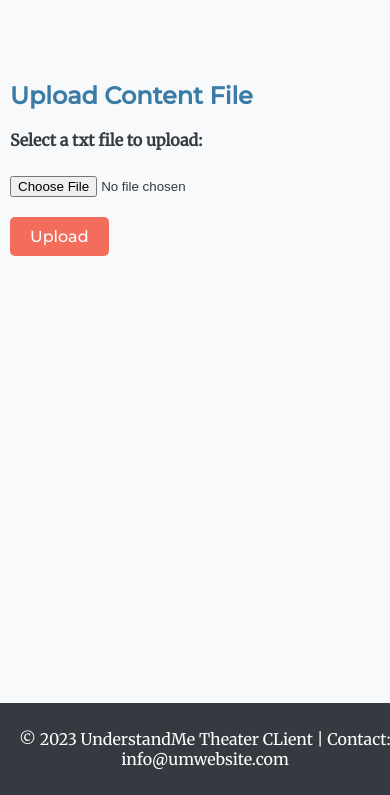
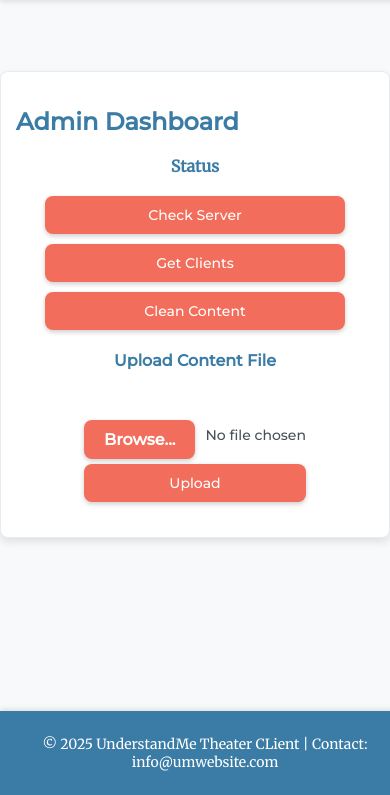
Before and after one commit to ekarpovs/th-client, a FastAPI app: page /adm/dashboard in a window 390 px wide. Shown: the part 49-844 px from the top of the page. Run offline with FastAPI, Linux system fonts and the light colour scheme.

Commit message:
refactoring

```diff
--- a/src/admin/endpoints/auth.py
+++ b/src/admin/endpoints/auth.py
@@ -3,7 +3,7 @@ from fastapi.responses import HTMLResponse, RedirectResponse
 
 router = APIRouter()
 
-@router.post('/login')
+@router.post('/login', tags=["AUTH"])
 def login_user(
     request: Request,
     email: str = Form(...),
@@ -21,7 +21,7 @@ def login_user(
     return response
 
 
-@router.get('/logout')
+@router.get('/logout', tags=["AUTH"])
 def logout():
     response = RedirectResponse('/adm', status_code=status.HTTP_302_FOUND)
     response.delete_cookie('access_token')
--- a/src/app.py
+++ b/src/app.py
@@ -11,7 +11,7 @@ from fastapi.staticfiles import StaticFiles
 
 from src.description import description, title, version, license, contact
 from src.clients import endpoints
-from src.clients.httpx_client import get_client_pack, initialize, ping_broadcast_server
+from src.common.httpx_client import initialize, ping_broadcast_server
 from src.common.logger_setup import get_logger
 import src.common.config as cfg
 from src.clients.utilis import check_static_path
@@ -25,11 +25,10 @@ async def lifespan(app: FastAPI):
     __print_config()
     check_static_path()
     app.requests_client = initialize()
-    if not cfg.standalone:
-        await get_client_pack(app.requests_client, 'prompter')
-        await get_client_pack(app.requests_client, 'viewer')
-        pong = await ping_broadcast_server(app.requests_client)
-        logger.info(pong)
+    # await get_client_pack(app.requests_client, 'prompter')
+    # await get_client_pack(app.requests_client, 'viewer')
+    pong = await ping_broadcast_server(app.requests_client)
+    logger.info(pong)
     yield
     # ShutDown
     logger.info("Shutdown")
--- a/src/clients/endpoints.py
+++ b/src/clients/endpoints.py
@@ -9,7 +9,7 @@ from typing import Optional
 from fastapi import APIRouter, Request
 from fastapi.responses import HTMLResponse
 
-from src.clients.httpx_client import redirect_to_broadcast_server
+from src.common.httpx_client import redirect_to_broadcast_server
 from src.clients.utilis import get_cfg_data, load_content, load_script
 from src.common.logger_setup import get_logger
 
--- a/src/clients/utilis.py
+++ b/src/clients/utilis.py
@@ -3,6 +3,7 @@ import json
 import re
 import uuid
 import aiofiles
+from shutil import rmtree
 
 import src.common.config as cfg
 from src.common.logger_setup import get_logger
--- a/src/common/config.py
+++ b/src/common/config.py
@@ -21,5 +21,4 @@ owner = os.getenv('OWNER', 'owner1')
 ui_proxy = os.getenv('UI_PROXY', 'http://127.0.0.1:8012')
 logs_root = os.getenv('LOGS_ROOT', './logs')
 logs_level = os.getenv('LOGS_LEVEL', "ERROR")
-standalone= bool(os.getenv('STANDALONE', 'Falce'))
 max_content_size = int(os.getenv('MAX_CONTENT_LENGTH', '52428800'))
--- a/src/clients/httpx_client.py
+++ b/src/common/httpx_client.py
@@ -64,7 +64,7 @@ async def __send_get_request(
         return __response_data(await requests_client.get(url=target_url))
     except Exception as e:
         logger.error(f'__send_get_request {e}')
-        return {}
+        return {"error": f'__send_get_request {e}'}
 
 @retry(
     retry=retry_if_exception_type(ConnectTimeout),
--- a/static/prompter/main.js
+++ b/static/prompter/main.js
@@ -1,6 +1,6 @@
 // @ts-nocheck
 // Be interactions
-const THCL_LOCATOR = 'https://th-zero.onrender.com';
+const THCL_LOCATOR = 'http://127.0.0.1:8021';
 
 // Get data from backend
 async function fetchData(lang = 'ru') {
--- a/static/viewer/main.js
+++ b/static/viewer/main.js
@@ -1,6 +1,6 @@
 // @ts-nocheck
 // Be interactions
-const THCL_LOCATOR = 'https://th-zero.onrender.com';
+const THCL_LOCATOR = 'http://127.0.0.1:8021';
 
 // const BSRV_LOCATOR = 'BROADCAST_SERVICE_URL';
 // const ROOT_PATH = '/ws/socket.io';
--- a/static_admin/style.css
+++ b/static_admin/style.css
@@ -17,6 +17,7 @@ nav {
     width: 100%;
     top: 0;
     z-index: 1;
+    box-shadow: 0 2px 5px rgba(0, 0, 0, 0.1);
 }
 
 nav a {
@@ -25,37 +26,81 @@ nav a {
     text-decoration: none;
     font-family: 'Montserrat', sans-serif;
     font-weight: 500;
+    transition: color 0.3s ease;
 }
 
 nav a:hover {
+    color: #F8F9FA;
     text-decoration: underline;
 }
 
 .container {
+    background-color: #FFFFFF; /* Add a white background for contrast */
+    border: 1px solid #E9ECEF;
+    border-radius: 8px;
+    box-shadow: 0 4px 8px rgba(0, 0, 0, 0.1);
+    padding: 20px;
     max-width: 800px;
-    margin: 80px auto 20px; /* Adjust margin-top to account for fixed header */
-    padding: 20px;
+    margin: 100px auto 20px; /* Centers the content and provides spacing */
 }
 
-h1, h2 {
+
+h1, h2, h4 {
     color: #3A7CA5;
     font-family: 'Montserrat', sans-serif;
+    margin-bottom: 15px;
+}
+
+#resultString {
+    text-align: center; /* Center align the result string */
+    margin: 20px auto;
+    font-size: 16px;
+    color: #3A7CA5; /* Match the theme color */
+    font-weight: bold;
+}
+
+/* Button Container Styling */
+.button-container {
+    display: flex;
+    justify-content: center;
+    flex-wrap: wrap;
+    gap: 10px; /* Consistent spacing between buttons */
+    margin-top: 20px;
 }
 
 button {
     background-color: #F26D5B;
     color: #FFFFFF;
     border: none;
-    padding: 10px 20px;
+    padding: 12px 25px;
     cursor: pointer;
     font-family: 'Montserrat', sans-serif;
     font-size: 16px;
-    border-radius: 5px;
-    transition: background-color 0.3s ease;
+    border-radius: 8px;
+    transition: all 0.3s ease;
+    box-shadow: 0 2px 5px rgba(0, 0, 0, 0.2);
+    width: 200px; /* Uniform button width */
+    text-align: center;
 }
 
 button:hover {
     background-color: #DD5745;
+    transform: translateY(-2px);
+    box-shadow: 0 4px 10px rgba(0, 0, 0, 0.3);
+}
+
+.upload-section {
+    text-align: center; /* Center-align the content */
+    margin: 20px auto;
+}
+
+.upload-section form {
+    display: inline-block; /* Ensure the form doesn't stretch across the page */
+    text-align: left; /* Keep input fields aligned within the form */
+}
+
+form {
+    margin-top: 20px;
 }
 
 label {
@@ -63,47 +108,125 @@ label {
     margin-top: 15px;
     margin-bottom: 5px;
     font-weight: bold;
+    color: #495057;
 }
 
+/* input[type="file"] {
+    margin: 10px 0;
+} */
+
+/* Hide the default input[type="file"] */
+input[type="file"] {
+    display: none; /* Hide the file input */
+}
+
+/* Style the file upload container */
+.custom-file-upload {
+    display: flex; /* Use flexbox for horizontal alignment */
+    align-items: center; /* Align items vertically to the center */
+    gap: 10px; /* Add spacing between the button and the file name */
+}
+
+/* Style the label to look like a button */
+.custom-file-upload label {
+    display: inline-block;
+    background-color: #F26D5B;
+    color: #FFFFFF;
+    padding: 10px 20px;
+    border-radius: 8px;
+    cursor: pointer;
+    font-family: 'Montserrat', sans-serif;
+    font-size: 16px;
+    transition: background-color 0.3s ease, transform 0.2s ease;
+    box-shadow: 0 2px 5px rgba(0, 0, 0, 0.2);
+}
+
+/* Hover effect for label */
+.custom-file-upload label:hover {
+    background-color: #DD5745;
+    transform: translateY(-2px);
+    box-shadow: 0 4px 10px rgba(0, 0, 0, 0.3);
+}
+
+/* Style for the file name */
+.file-name {
+    font-family: 'Montserrat', sans-serif;
+    font-size: 14px;
+    color: #495057;
+    white-space: nowrap; /* Prevents file name wrapping */
+    overflow: hidden; /* Ensures long file names are visually truncated */
+    text-overflow: ellipsis; /* Adds ellipsis (...) for long names */
+}
+
+/* Optional focus effect */
+input[type="file"]:focus + label {
+    outline: 2px solid #3A7CA5;
+}
+
+input[type="text"],
 input[type="email"],
-input[type="password"],
-input[type="text"] {
+input[type="password"] {
     width: 100%;
-    padding: 10px;
+    padding: 12px;
     border: 1px solid #CED4DA;
-    border-radius: 4px;
+    border-radius: 5px;
     box-sizing: border-box;
-    margin-bottom: 10px;
+    margin-bottom: 15px;
+    font-size: 14px;
+    background-color: #F8F9FA;
+    transition: border-color 0.3s ease;
+}
+
+input[type="text"]:focus,
+input[type="email"]:focus,
+input[type="password"]:focus {
+    border-color: #3A7CA5;
+    box-shadow: 0 0 5px rgba(58, 124, 165, 0.5);
 }
 
 .error {
     color: #E74C3C;
+    font-size: 14px;
+    margin-top: 5px;
 }
 
 .message {
     color: #28A745;
+    font-size: 14px;
+    margin-top: 5px;
+}
+
+/* Tooltip for better UX */
+.tooltip {
+    position: relative;
+    cursor: pointer;
+}
+
+.tooltip:hover::after {
+    content: attr(data-tooltip);
+    position: absolute;
+    background: #343A40;
+    color: #FFFFFF;
+    padding: 5px 10px;
+    border-radius: 5px;
+    font-size: 12px;
+    top: 100%;
+    left: 50%;
+    transform: translateX(-50%);
+    white-space: nowrap;
+    box-shadow: 0 2px 5px rgba(0, 0, 0, 0.2);
 }
 
 .footer {
-    background-color: #343A40;
+    background-color: #3A7CA5;
     color: #FFFFFF;
     text-align: center;
     padding: 10px;
     position: fixed;
     width: 100%;
     bottom: 0;
-}
-
-a {
-    color: #3A7CA5;
-}
-
-a:hover {
-    color: #F26D5B;
-}
-
-.form-group {
-    margin-bottom: 15px;
+    box-shadow: 0 -2px 5px rgba(0, 0, 0, 0.1);
+    font-size: 14px;
 }
 
 /* Responsive Design */
@@ -118,7 +241,19 @@ a:hover {
     }
 
     .container {
-        margin-top: 100px;
+        margin-top: 120px;
+        padding: 15px;
+    }
+
+    .button-container {
+        flex-direction: column; /* Stack buttons vertically on smaller screens */
+        align-items: center;
+    }
+
+    button {
+        width: 100%; /* Full-width buttons for smaller screens */
+        max-width: 300px; /* Restrict max width */
         padding: 10px;
+        font-size: 14px;
     }
 }
--- a/templates/base.html
+++ b/templates/base.html
@@ -19,7 +19,7 @@
         {% block content %}{% endblock %}
     </div>
     <div class="footer">
-        <p>&copy; 2023 UnderstandMe Theater CLient | Contact: info@umwebsite.com</p>
+        <p>&copy; 2025 UnderstandMe Theater CLient | Contact: info@umwebsite.com</p>
     </div>
 </body>
 </html>
--- a/templates/dashboard.html
+++ b/templates/dashboard.html
@@ -1,16 +1,91 @@
 {% extends 'base.html' %}
 
 {% block content %}
-<h2>Upload Content File</h2>
-{% if error %}
-    <p class="error">{{ error }}</p>
-{% endif %}
-{% if message %}
-    <p class="message">{{ message }}</p>
-{% endif %}
-<form action="/adm/upload" method="post" enctype="multipart/form-data">
-    <label for="file">Select a txt file to upload:</label><br>
-    <input type="file" id="file" name="file" accept=".txt" required><br><br>
-    <button type="submit">Upload</button>
-</form>
+<h2>Admin Dashboard</h2>
+
+<!-- Reusable Result Display -->
+<p id="resultString" class="message">Status</p>
+
+<!-- Button Section -->
+<div class="button-container">
+    <button class="actionButton" data-endpoint="/adm/checksrv" data-result-key="pong">Check Server</button>
+    <button class="actionButton" data-endpoint="/adm/getstatic" data-result-key="message">Get Clients</button>
+    <button class="actionButton" data-endpoint="/adm/cleancont" data-result-key="message">Clean Content</button>
+</div>
+
+<!-- Upload Content Section -->
+<div class="upload-section">
+    <h4>Upload Content File</h4>
+    <form action="/adm/upload" method="post" enctype="multipart/form-data" onsubmit="return handleUpload(event);">
+        <!-- <label for="file">Select a txt file to upload:</label><br> -->
+        <!-- <input type="file" id="file" name="file" accept=".txt" required><br><br> -->
+        <div class="custom-file-upload">
+            <label for="file">Browse...</label>
+            <input type="file" id="file" name="file" accept=".txt">
+            <p id="fileName" class="file-name">No file chosen</p>
+        </div>
+        <button type="submit">Upload</button>
+    </form>
+</div>
+
+<!-- JavaScript -->
+<script>
+    // Utility function to handle GET requests and update resultString
+    async function fetchData(endpoint, resultKey) {
+        try {
+            const response = await fetch(endpoint);
+            if (response.ok) {
+                const data = await response.json();
+                document.getElementById('resultString').innerText = data[resultKey];
+            } else {
+                document.getElementById('resultString').innerText = 'Error: ' + response.statusText;
+            }
+        } catch (error) {
+            document.getElementById('resultString').innerText = 'Error: ' + error.message;
+        }
+    }
+
+    // Add event listener for action buttons
+    document.querySelectorAll('.actionButton').forEach(button => {
+        button.addEventListener('click', () => {
+            const endpoint = button.getAttribute('data-endpoint');
+            const resultKey = button.getAttribute('data-result-key');
+            fetchData(endpoint, resultKey);
+        });
+    });
+
+    // Add an event listener to update the displayed file name when a file is chosen
+    document.getElementById('file').addEventListener('change', function() {
+        const fileName = this.files[0] ? this.files[0].name : "No file chosen";
+        document.getElementById('fileName').innerText = fileName;
+        document.getElementById('resultString').innerText = 'Staus';
+    });
+
+    // Function to handle upload form submission
+    async function handleUpload(event) {
+        event.preventDefault(); // Prevent default form submission
+        const fileInput = document.getElementById('file');
+        const formData = new FormData();
+        formData.append('file', fileInput.files[0]);
+
+        try {
+            const response = await fetch('/adm/upload', {
+                method: 'POST',
+                body: formData,
+            });
+
+            if (response.ok) {
+                // Try to parse JSON, but fall back to plain text if it's not JSON
+                const data = await response.json().catch(() => response.text());
+                document.getElementById('resultString').innerText = data.message;
+                document.getElementById('fileName').innerText = 'No file chosen';
+            } else {
+                document.getElementById('resultString').innerText = 'Error: ' + response.statusText;
+            }
+        } catch (error) {
+            document.getElementById('resultString').innerText = 'Error: ' + error.message;
+        }
+        return false;
+    }
+</script>
 {% endblock %}
```
Also changed, not shown: src/admin/endpoints/dashboard.py (+35 -11 lines), src/admin/services.py (+11 -0 lines).
